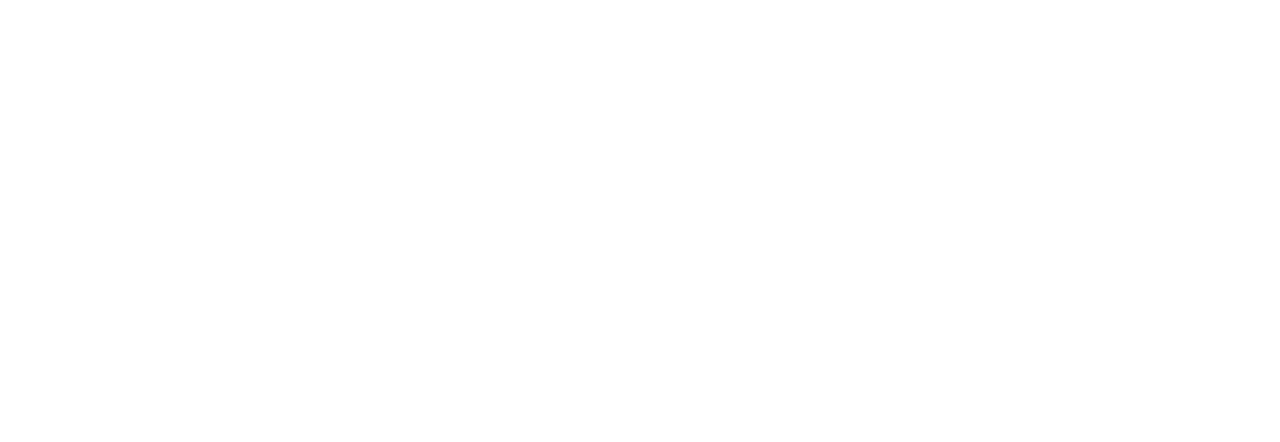
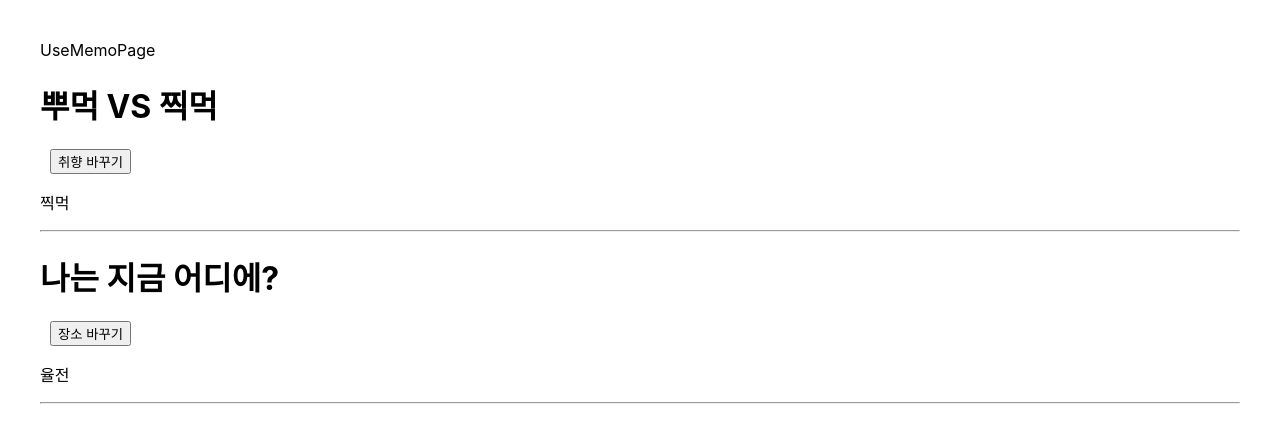
Before and after one commit to jaychang99/react-hook-study, a React (Create React App) app: page /usememo/object in a window 1280 px wide. Before the commit this address had no page. Shown: the top 442 px of the page. Built offline with nearby package versions, Linux system fonts and the light colour scheme.

Commit message:
feat: object useMemo 구현

```diff
--- a/src/App.css
+++ b/src/App.css
@@ -43,9 +43,9 @@
 
 /* 아래부터 커스텀 스타일링 */
 
-h1 {
+/* h1 {
   text-align: center;
-}
+} */
 
 div.box {
   margin: 20px;
--- a/src/App.js
+++ b/src/App.js
@@ -9,7 +9,8 @@
 import WidthViewer from "common/useEffect/WidthViewer";
 import Study from './common/useEffect/Study';
 import UseContextPage from "common/useContext";
-import UseCallbackPage from "common/UseCallback";
+import UseMemoPage from "common/UseCallback";
+import UseMemoObject from "common/UseCallback/subpages/UseMemoObject";
 
 function App() {
   const [showUseEffectTest, setShowUseEffectTest] = useState(true)
@@ -26,7 +27,8 @@
           <Route path="/study" exact={true} element={<Study />} />
           <Route path="/unmounttest" exact={true} element={<WidthViewer />} />
           <Route path="/usecontext" exact={true} element={<UseContextPage />} />
-          <Route path="/usecallback" exact={true} element={<UseCallbackPage />} />
+          <Route path="/usememo" exact={true} element={<UseMemoPage />} />
+          <Route path="/usememo/object" exact={true} element={<UseMemoObject />} />
         </Routes>
       </Router>
     </>
--- a/src/common/UseCallback/index.js
+++ b/src/common/UseCallback/index.js
@@ -19,7 +19,7 @@
 }
 
 
-function UseCallbackPage() {
+function UseMemoPage() {
   const [a, setA] = useState(0)
   const [b, setB] = useState(0)
 
@@ -42,7 +42,7 @@
 
   return (
     <>
-      <div>UseCallbackPage</div>
+      <div>UseMemoPage</div>
       <input ref={aRef} />
 
 
@@ -65,4 +65,4 @@
   )
 }
 
-export default UseCallbackPage
+export default UseMemoPage
--- /dev/null
+++ b/src/common/UseCallback/subpages/UseMemoObject/index.js
@@ -0,0 +1,30 @@
+import React, { useMemo } from 'react'
+import { useState, useRef } from 'react';
+
+function UseMemoObject() {
+  const [option, setOption] = useState("찍먹")
+  const [campus, setCampus] = useState("율전")
+
+
+  return (
+    <>
+      <div>UseMemoPage</div>
+      <h1>뿌먹 VS 찍먹</h1>
+      <button onClick={() => {
+        setOption(option === "찍먹" ? "뿌먹" : "찍먹")
+      }}>취향 바꾸기</button>
+      <p>{option}</p>
+      <hr />
+
+      <h1>나는 지금 어디에?</h1>
+      <button onClick={() => {
+        setCampus(campus === "율전" ? "명륜" : "율전")
+      }}>장소 바꾸기</button>
+      <p>{campus}</p>
+      <hr />
+
+    </>
+  )
+}
+
+export default UseMemoObject
```
